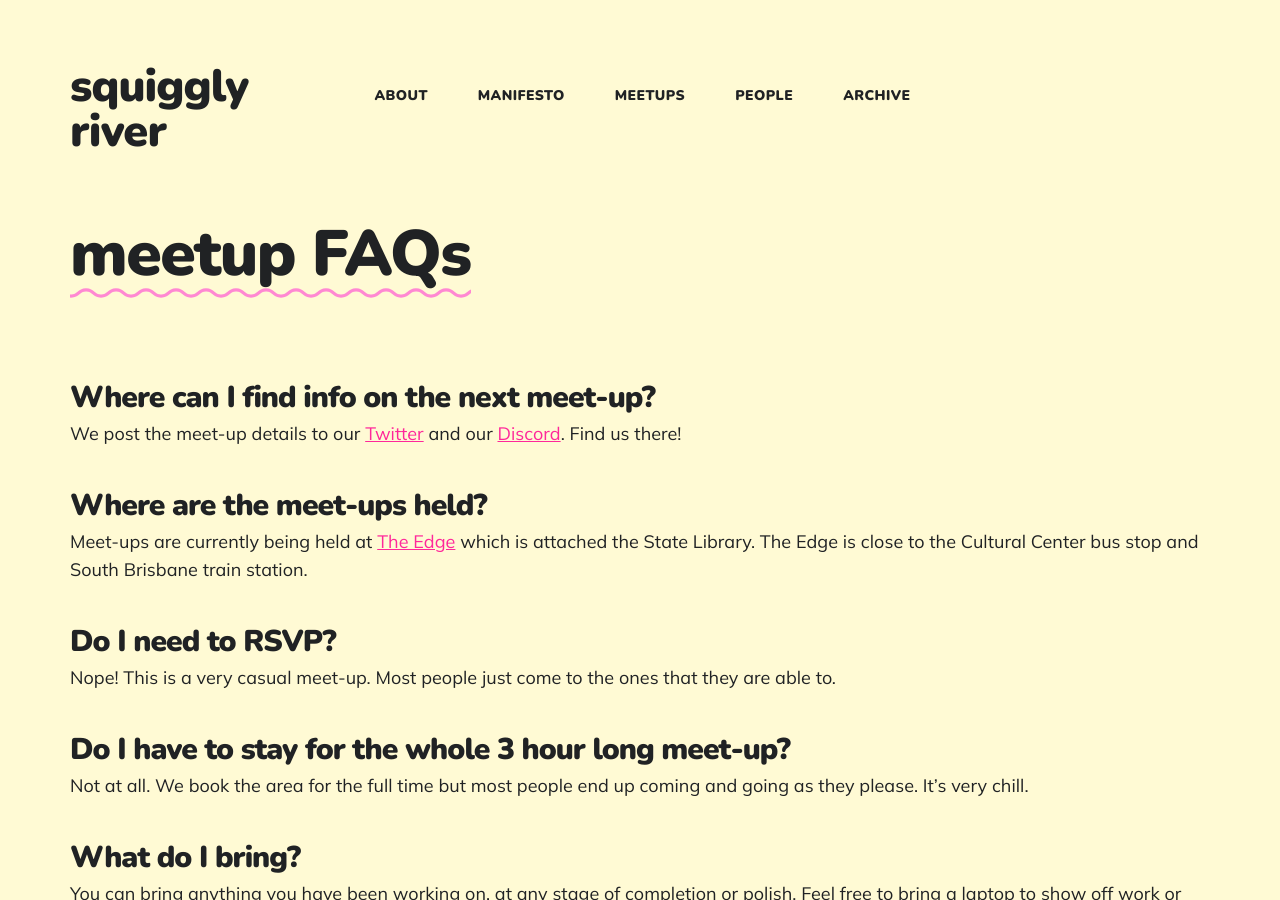
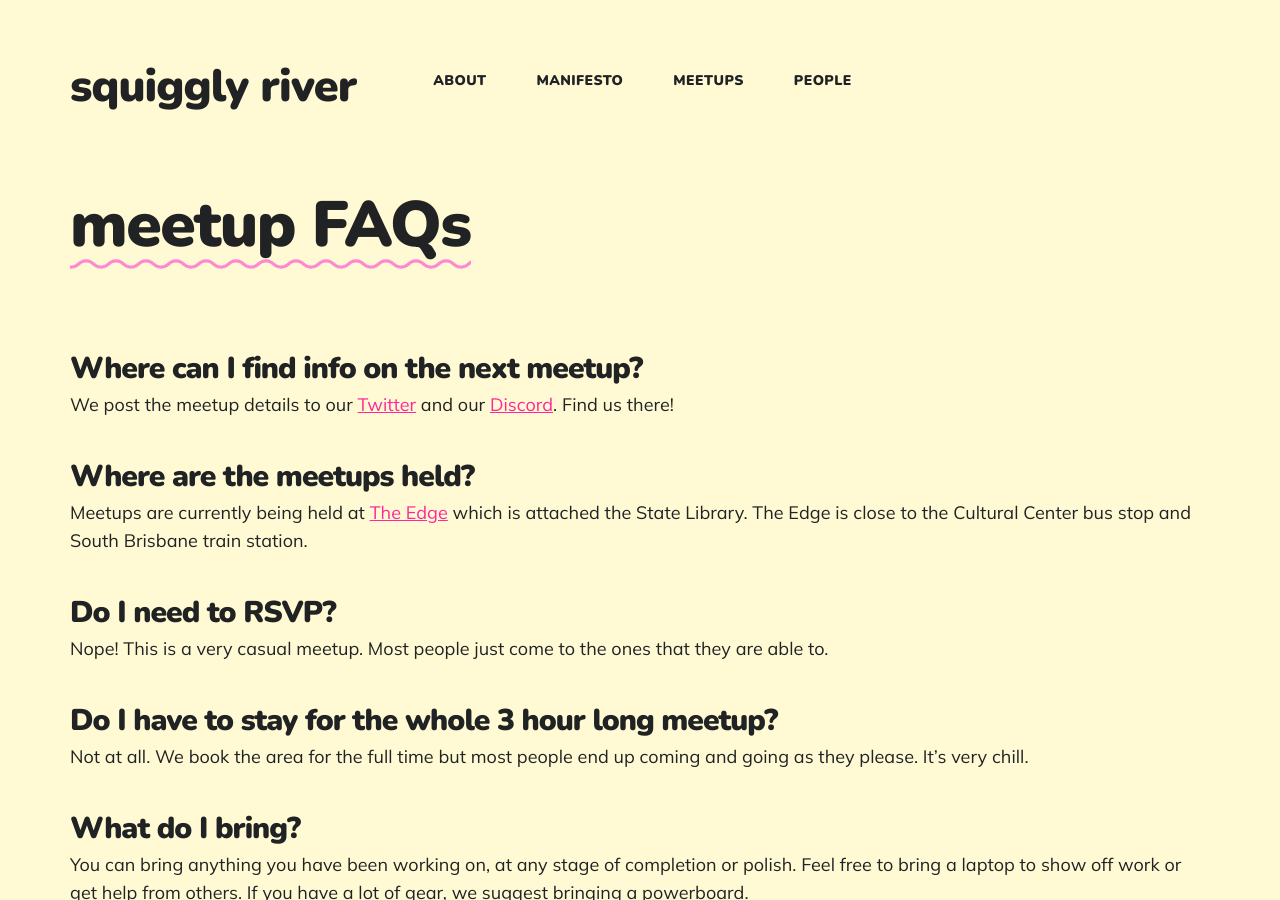
Before and after one commit to SquigglyRiver/squigglyriver.github.io, a Jekyll site: the page built from meetups/index.html, in a window 1280 px wide and 900 px high. Built offline with Jekyll 4.4.1, drawn with Linux system fonts in a browser that asks for light colours; nearby versions of some CDN libraries.

Commit message:
Change all "meet-up" to "meetup"

```diff
--- a/_data/settings.yml
+++ b/_data/settings.yml
@@ -16,8 +16,8 @@ menu_settings:
       url: '/meetups'
     - title: 'people'
       url:  '/people'
-    - title: 'archive'
-      url: '/blog'
+    # - title: 'archive'
+    #   url: '/blog'
 
 footer_settings:
   logo_image:
--- a/meetups/index.html
+++ b/meetups/index.html
@@ -10,13 +10,13 @@ featured_image:
 		<div class="wrap">
 			<div class="title">
 				<h1 class="wavy-underline">meetup FAQs</h1>
-				<h4>Where can I find info on the next meet-up?</h4>
-				<p>We post the meet-up details to our <a href="https://twitter.com/squigglyriver">Twitter</a> and our <a href="https://discord.gg/MrPzZXH">Discord</a>. Find us there!</p></br>
-				<h4>Where are the meet-ups held?</h4>
-				<p> Meet-ups are currently being held at <a href="https://www.slq.qld.gov.au/plan-my-visit/spaces-visit/edge" target="_blank">The Edge</a> which is attached the State Library. The Edge is close to the Cultural Center bus stop and South Brisbane train station.</p></br>
+				<h4>Where can I find info on the next meetup?</h4>
+				<p>We post the meetup details to our <a href="https://twitter.com/squigglyriver">Twitter</a> and our <a href="https://discord.gg/MrPzZXH">Discord</a>. Find us there!</p></br>
+				<h4>Where are the meetups held?</h4>
+				<p> Meetups are currently being held at <a href="https://www.slq.qld.gov.au/plan-my-visit/spaces-visit/edge" target="_blank">The Edge</a> which is attached the State Library. The Edge is close to the Cultural Center bus stop and South Brisbane train station.</p></br>
 				<h4>Do I need to RSVP?</h4>
-				<p>Nope! This is a very casual meet-up. Most people just come to the ones that they are able to.</p></br>
-				<h4>Do I have to stay for the whole 3 hour long meet-up?</h4>
+				<p>Nope! This is a very casual meetup. Most people just come to the ones that they are able to.</p></br>
+				<h4>Do I have to stay for the whole 3 hour long meetup?</h4>
 				<p>Not at all. We book the area for the full time but most people end up coming and going as they please. It’s very chill.</p></br>
 				<h4>What do I bring?</h4>
 				<p>You can bring anything you have been working on, at any stage of completion or polish. Feel free to bring a laptop to show off work or get help from others. If you have a lot of gear, we suggest bringing a powerboard.</p></br>
```
Also changed, not shown: _projects/drury-ben.md (deleted, +0 -13 lines), _projects/example.md (added, +13 -0 lines), _projects/verkaaik-erika.md (+1 -1 lines), index.html (+4 -4 lines), images/people/example.jpg (added).
